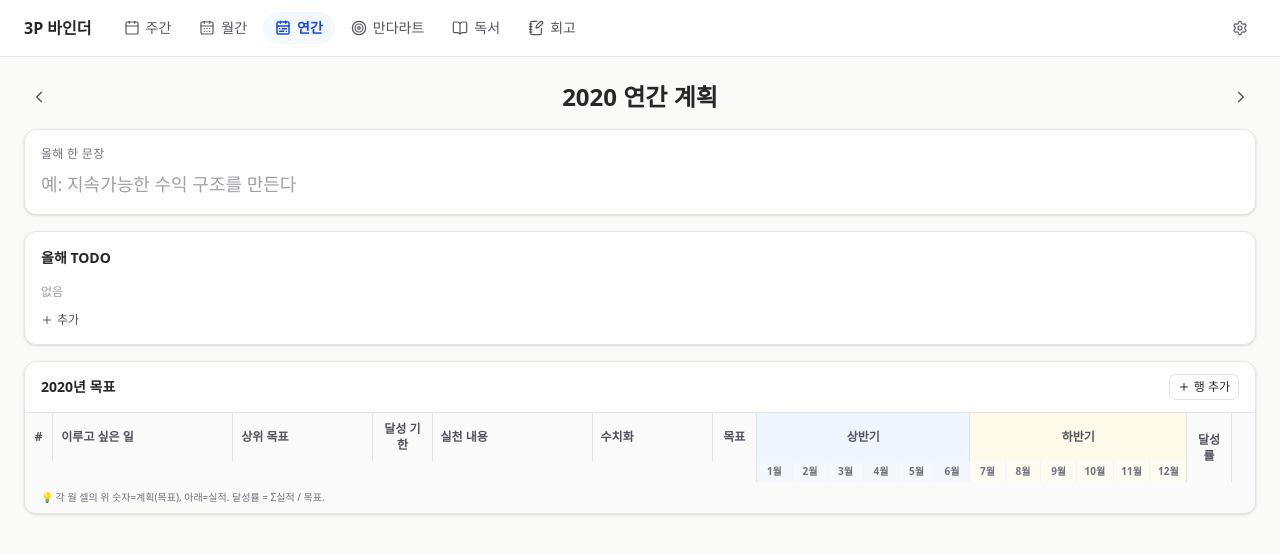
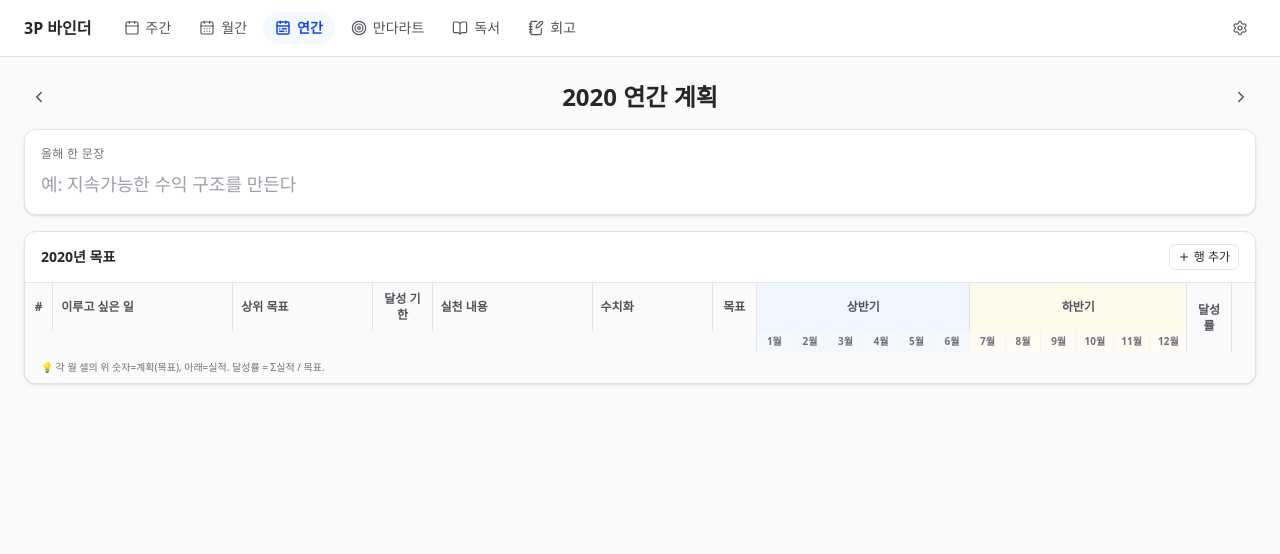
Before and after one commit to young538/Binder, a Next.js app: page /annual/2020 in a window 1280 px wide. Shown: the top 554 px of the page. Built offline with nearby package versions, Linux system fonts and the light colour scheme.

Commit message:
refactor: simplify annual page to focus note + goal table only

```diff
--- a/components/annual/AnnualPage.tsx
+++ b/components/annual/AnnualPage.tsx
@@ -1,26 +1,13 @@
 'use client';
 import Link from 'next/link';
 import { ChevronLeft, ChevronRight } from 'lucide-react';
-import { useBinder } from '@/store';
-import { Goal } from '@/lib/types';
 import { FocusNoteEditor } from '@/components/common/FocusNoteEditor';
-import { TodoListSection } from '@/components/common/TodoListSection';
 import { AnnualGoalTable } from './AnnualGoalTable';
-import { CoreSection } from './CoreSection';
 import { yearKeyFromString } from '@/lib/utils/period';
 
 interface Props { year: string; }
 
 export const AnnualPage = ({ year }: Props) => {
-  const { goals } = useBinder();
-
-  const oneThing = goals.find(g => g.level === 'oneThing');
-  const cores = goals.filter(g => g.level === 'mandalartCore' && g.parentId === oneThing?.id)
-    .sort((a, b) => a.order - b.order);
-
-  const currentMonth = new Date();
-  const hasMandalart = cores.length > 0 || goals.some(g => g.level === 'mandalartCore');
-
   const prevYear = String(Number(year) - 1);
   const nextYear = String(Number(year) + 1);
 
@@ -44,26 +31,7 @@ export const AnnualPage = ({ year }: Props) => {
         label="올해 한 문장"
         placeholder="예: 지속가능한 수익 구조를 만든다" />
 
-      <TodoListSection scope="year" scopeKey={year} title="올해 TODO" />
-
       <AnnualGoalTable year={year} />
-
-      {hasMandalart && (
-        <div className="pt-2">
-          <h2 className="text-sm font-semibold text-zinc-600 dark:text-zinc-400 mb-2">만다라트 참조</h2>
-          <div className="space-y-3">
-            {cores.map(core => {
-              const subs: Goal[] = goals.filter(g => g.level === 'mandalartSub' && g.parentId === core.id);
-              return <CoreSection key={core.id} core={core} subs={subs} currentMonth={currentMonth} />;
-            })}
-            {cores.length < 8 && (
-              <div className="text-xs text-zinc-500 text-center py-2">
-                만다라트 코어 {8 - cores.length}개가 아직 비어있어요. <Link href="/mandalart" className="text-blue-600">만다라트에서 채우기 →</Link>
-              </div>
-            )}
-          </div>
-        </div>
-      )}
     </div>
   );
 };
```
